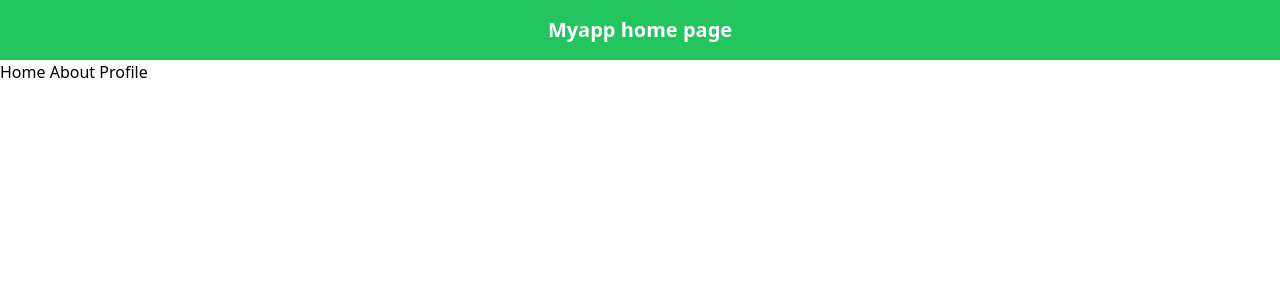
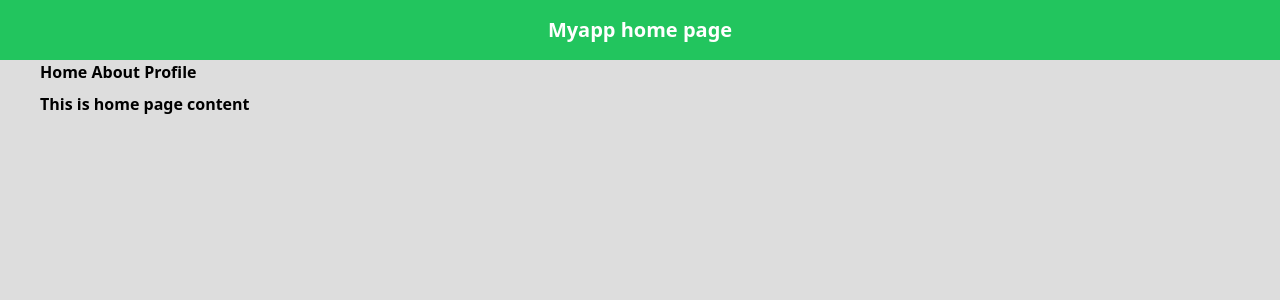
Before and after one commit to joy-mahmud/django-basic-pipenv, a Django app: page /myapp/home/ in a window 1280 px wide. Shown: the top 300 px of the page. Run offline with Django 5.2, Linux system fonts and the light colour scheme; some libraries are stand-ins or nearby versions.

Commit message:
static files loaded

```diff
--- a/djangBasicPipenv/settings.py
+++ b/djangBasicPipenv/settings.py
@@ -116,7 +116,8 @@ USE_TZ = True
 # Static files (CSS, JavaScript, Images)
 # https://docs.djangoproject.com/en/5.1/howto/static-files/
 
-STATIC_URL = 'static/'
+STATIC_URL = '/static/'
+
 
 # Default primary key field type
 # https://docs.djangoproject.com/en/5.1/ref/settings/#default-auto-field
--- /dev/null
+++ b/myapp/static/css/styles.css
@@ -0,0 +1,3 @@
+body{
+    background-color:#ddd;
+}
--- /dev/null
+++ b/myapp/static/js/script.js
@@ -0,0 +1 @@
+console.log("js file loaded")
--- a/myapp/templates/index.html
+++ b/myapp/templates/index.html
@@ -1,5 +1,6 @@
 <!DOCTYPE html>
 <html lang="en">
+
 <head>
     <meta charset="UTF-8">
     <meta name="viewport" content="width=device-width, initial-scale=1.0">
@@ -8,16 +9,26 @@
         {{title}}
         {% endblock %}
     </title>
+    {% load static %}
     <script src="https://cdn.tailwindcss.com"></script>
+  <script src="{% static 'js/script.js'%}" ></script>
+  <link rel="stylesheet" href="{% static 'css/styles.css'%}"/>
 </head>
+
 <body>
     <h1 class="p-4 bg-green-500 text-center text-xl font-semibold text-white">Myapp home page</h1>
-    <a href="/myapp/home">Home</a>
-    <a href="/myapp/about">About</a>
-    <a href="/myapp/profile">Profile</a>
-  <div>
-    {%block content%}
-    {%endblock%}
-  </div>
+    <div class="ml-10">
+        <b> <a href="/myapp/home">Home</a></b>
+        <b><a href="/myapp/about">About</a></b>
+        <b> <a href="/myapp/profile">Profile</a></b>
+
+        <div class="mt-2 ">
+            {%block content%}
+            <b>This is home page content</b>
+            {%endblock%}
+        </div>
+    </div>
+
 </body>
+
 </html>
--- a/myapp/templates/profile.html
+++ b/myapp/templates/profile.html
@@ -1,9 +1,11 @@
 {% extends "index.html"%}
+{% load static%}
 {% block content%}
 <h1>{{title}}</h1>
+<img height="300px" width="400px" src="{% static 'images/nature1.jpg'%}"/>
 <ul>
     {% for profile in social%}
-    <li>{{profile | upper}}</li>
+    <li>{{profile | lower}}</li>
     {% endfor%}
 </ul>
 {%endblock%}
```
Also changed, not shown: myapp/static/images/nature1.jpg (added), myapp/static/images/nature2.jpg (added).
